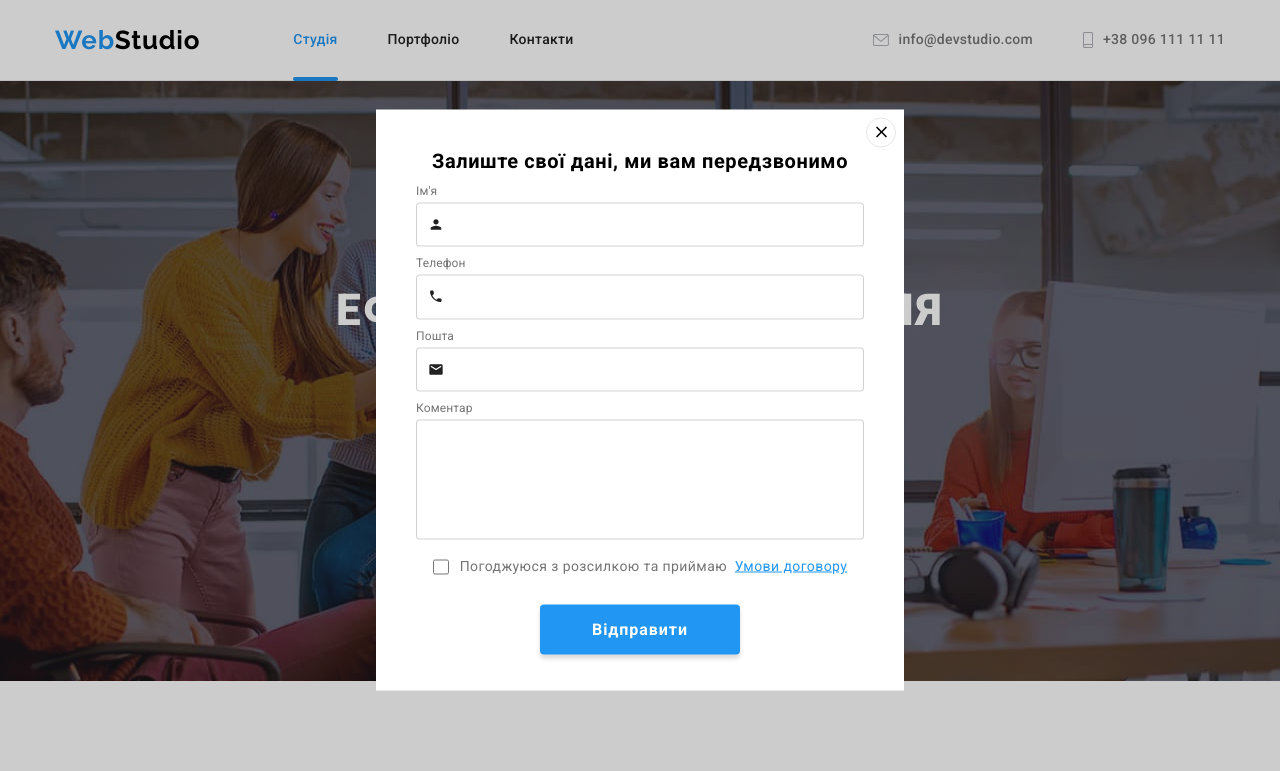
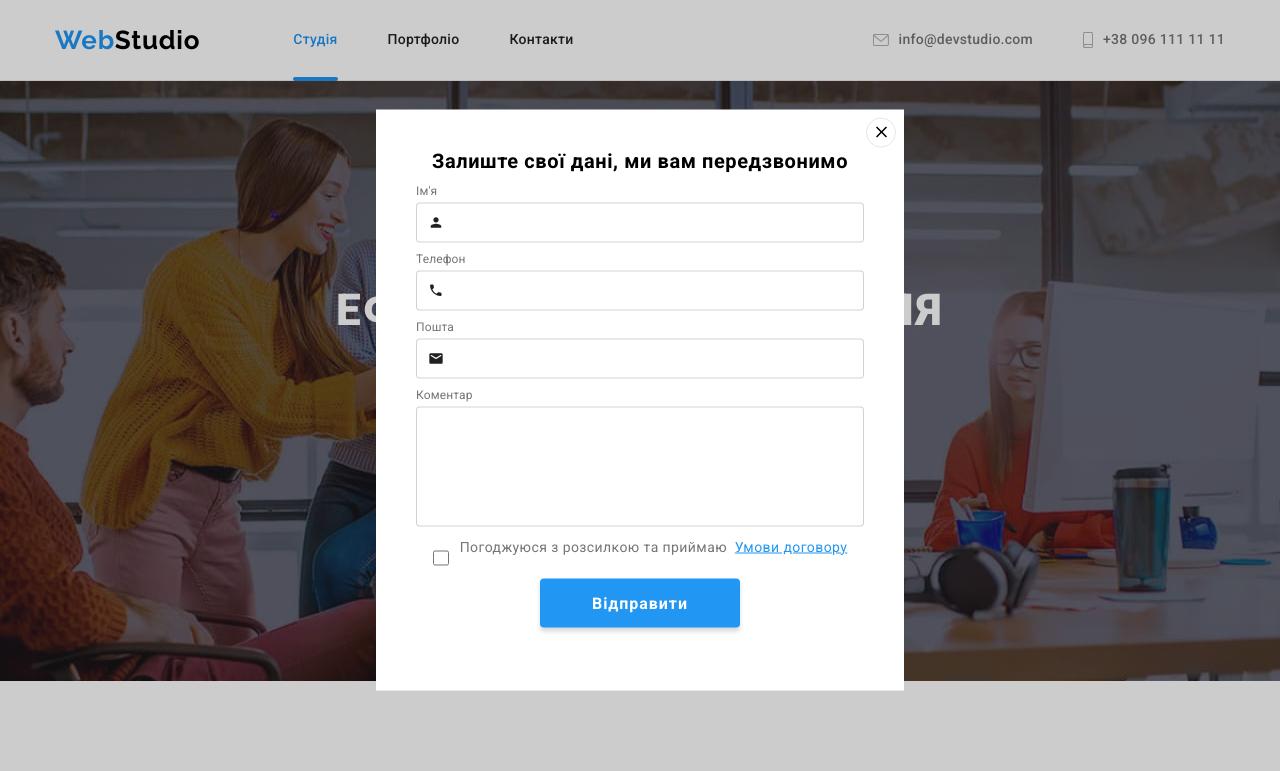
Before and after one commit to sokulyk/goit-markup-hw-06, a plain HTML site: page index.html in a window 1280 px wide. Both pictures are taken after a click on the button "Замовити послугу". Shown: the top 771 px of the page. Drawn offline with Linux system fonts and the light colour scheme.

Commit message:
correction

```diff
--- a/css/styles.css
+++ b/css/styles.css
@@ -160,7 +160,7 @@ img {
   /* оформляем кнопку Замовити */
   /* width: 216px; */
   /* height: 50px; */
-  padding: 10px 52px;
+  padding: 10px 32px;
   background: var(--accent-color);
   border: none;
   border-radius: 4px;
@@ -181,6 +181,10 @@ img {
   gap: 10px;
   /* margin: 30px auto 0; */
   transition: background-color 250ms cubic-bezier(0.4, 0, 0.2, 1);
+}
+
+.btn-modal {
+  padding: 10px 52px;
 }
 
 .btn-hero:hover {
@@ -926,7 +930,9 @@ h2 {
 
 .form-input {
   width: 100%;
-  padding: 12px 12px 12px 32px;
+  /* padding: 12px 12px 12px 32px; */
+  padding: 10px 12px 10px 32px;
+  line-height: 1.13;
   border: 1px solid rgba(33, 33, 33, 0.2);
   border-radius: 4px;
   outline: none;
@@ -977,6 +983,7 @@ h2 {
   display: flex;
   justify-content: center;
   /* border: 1px solid black; */
+  margin-bottom: 30px;
 }
 
 .chbx-form {
@@ -986,7 +993,7 @@ h2 {
 .chbx-label {
   position: relative;
   padding-left: 27px;
-  height: 15px;
+  /* height: 15px; */
   /* border: 1px solid black; */
   display: flex;
   align-items: center;
@@ -995,13 +1002,13 @@ h2 {
   line-height: 1.71px;
   letter-spacing: 0.03em;
   color: var(--description-color);
-  margin-bottom: 30px;
 }
 
 .chbx-label::before {
   content: "";
   position: absolute;
-  top: 0;
+  /* top: 0px; */
+  top: 4px;
   left: 0;
   width: 16px;
   height: 15px;
@@ -1014,7 +1021,8 @@ h2 {
 .chbx-icon {
   padding: 2px;
   left: 0px;
-  top: 0px;
+  top: 4px;
+  /* top: 0px; */
   /* top: 50%; */
   /* transform: translateY(-50%); */
   position: absolute;
--- a/index.html
+++ b/index.html
@@ -474,7 +474,7 @@
 
                 </label>
                 </div>
-                <button type="button" class="btn-hero">Відправити</button>
+                <button type="button" class="btn-hero btn-modal">Відправити</button>
 
             </form>
             <button class="modal-close-btn" type="button" data-modal-close>
```
